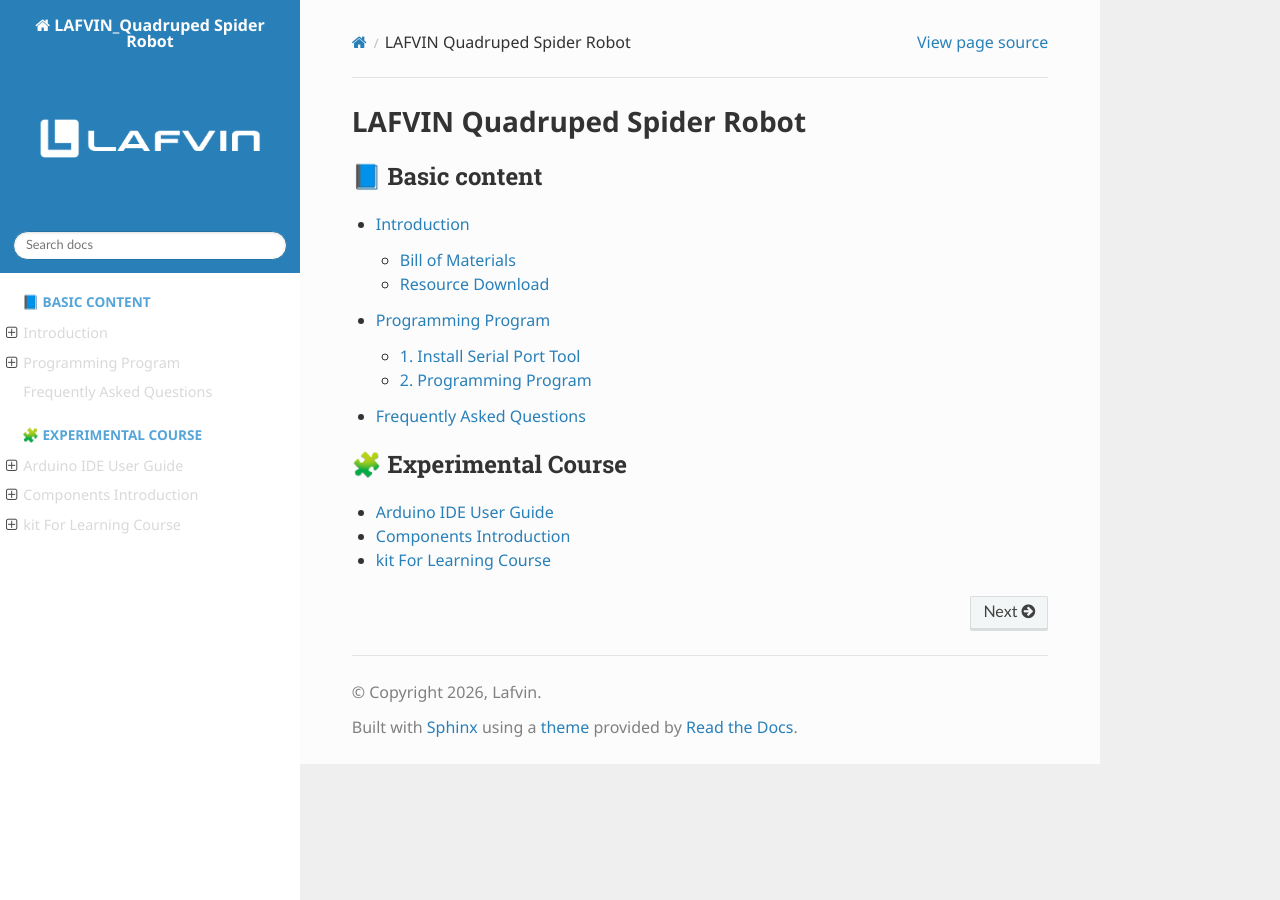
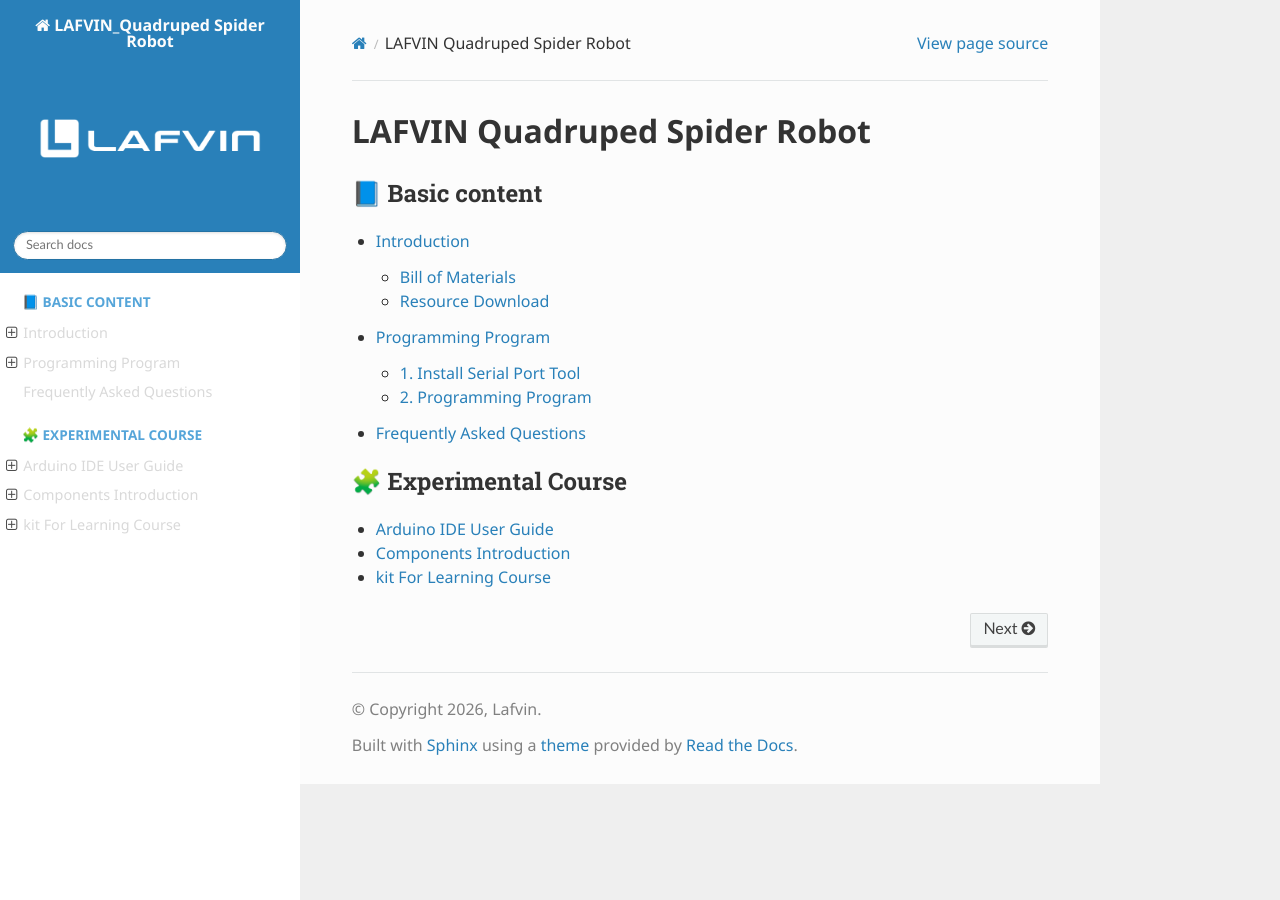
Before and after one commit to lafvintech/LAFVIN_Quadruped-Spider-Robot, a Sphinx documentation site: the page built from docs/source/index.rst, in a window 1280 px wide. Built offline with Sphinx 7.4.7 and the Read the Docs theme 3.1.0, drawn with Linux system fonts in a browser that asks for light colours.

Commit message:
Update custom.css

```diff
--- a/docs/source/_static/custom.css
+++ b/docs/source/_static/custom.css
@@ -3,6 +3,8 @@
     background-color: #ffffff;
     color: #333333;
     font-family: "Segoe UI", "Helvetica Neue", Helvetica, Arial, sans-serif;
+    font-size: 16px;
+    line-height: 1.6;
 }
 
 /* 链接样式 */
@@ -24,6 +26,19 @@
     font-family: "Segoe UI", "Helvetica Neue", Helvetica, Arial, sans-serif;
     font-weight: 600;
 }
+
+h1 {
+    font-size: 2.0em;
+}
+
+h2 {
+    font-size: 1.6em;
+}
+
+h3 {
+    font-size: 1.3em;
+}
+
 
 /* 搜索框背景 */
 .wy-side-nav-search {
```
